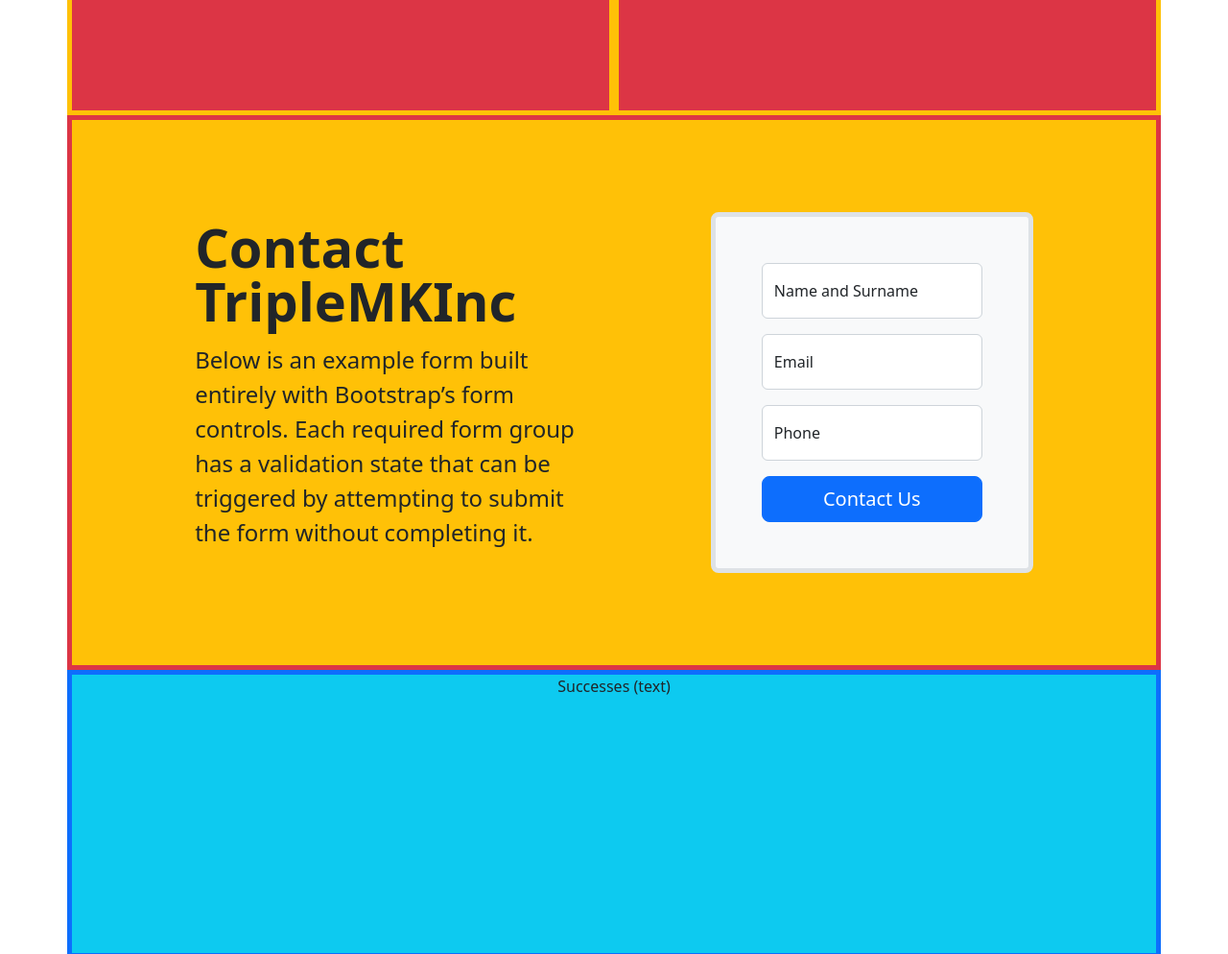
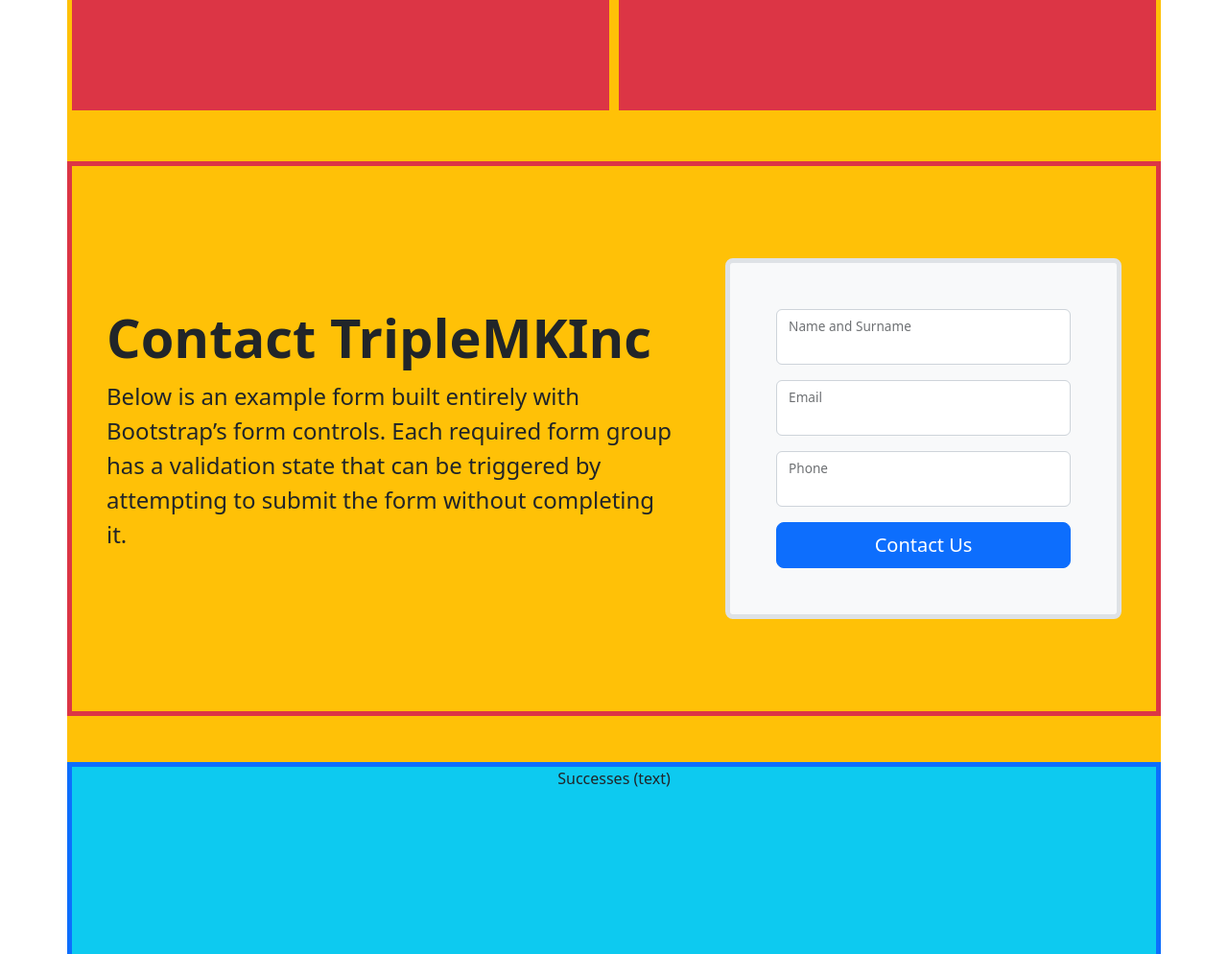
Before and after one commit to WebZaLeb/TripleMKInc, a plain HTML site: page index.html in a window 1280 px wide. Shown: the part 1180-2174 px from the top of the page at 96% size. Drawn offline with nearby package versions, Linux system fonts and the light colour scheme.

Commit message:
Update for the hero form

```diff
--- a/index.html
+++ b/index.html
@@ -34,27 +34,29 @@
         <div class="col-6 border border-warning border-5">Why us text</div>
     </div>
 
-    <div class="row bg-warning text-dark">
+    <div class="row bg-warning text-dark py-5">
         <div class="col border border-danger border-5">
-            <div class="container col-xl-10 col-xxl-8 px-4 py-5">
+            <div class="container px-4 py-5">
                 <div class="row align-items-center g-lg-5 py-5">
                   <div class="col-lg-7 text-center text-lg-start">
                     <h1 class="display-4 fw-bold lh-1 mb-3">Contact TripleMKInc</h1>
-                    <p class="col-lg-10 fs-4">Below is an example form built entirely with Bootstrap’s form controls. Each required form group has a validation state that can be triggered by attempting to submit the form without completing it.</p>
+                    <p class="fs-4">Below is an example form built entirely with Bootstrap’s form controls.
+                        Each required form group has a validation state that can be triggered by attempting
+                        to submit the form without completing it.</p>
                   </div>
-                  <div class="col-md-10 mx-auto col-lg-5">
+                  <div class="col-md-12 col-sm-12 mx-auto col-lg-5">
                     <form class="p-4 p-md-5 border rounded-3 bg-light">
                       <div class="form-floating mb-3">
-                        <input type="text" class="form-control" id="floatingInput" placeholder="John Dough">
-                        <label for="floatingInput">Name and Surname</label>
+                        <input type="text" class="form-control" id="nameInput">
+                        <label for="nameInput">Name and Surname</label>
                       </div>
                       <div class="form-floating mb-3">
-                        <input type="email" class="form-control" id="floatingInput" placeholder="name@example.com">
-                        <label for="floatingInput">Email</label>
+                        <input type="email" class="form-control" id="emailInput">
+                        <label for="emailInput">Email</label>
                       </div>
                       <div class="form-floating mb-3">
-                        <input type="text" class="form-control" id="floatingInput" placeholder="999-999-9999">
-                        <label for="floatingInput">Phone</label>
+                        <input type="text" class="form-control" id="phoneInput">
+                        <label for="phoneInput">Phone</label>
                       </div>
                       <button class="w-100 btn btn-lg btn-primary" type="submit">Contact Us</button>
                     </form>
```
